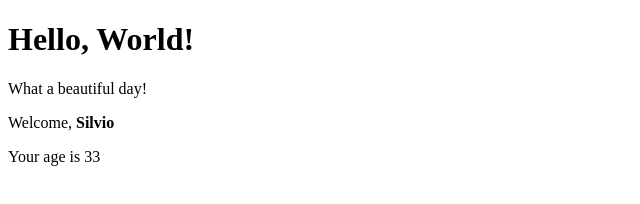
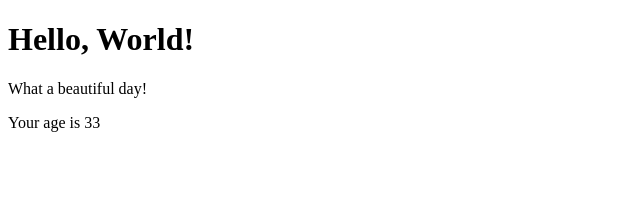
Before and after one commit to silviosmc/Esercizi_React, a React (Create React App) app: page / in a window 1280 px wide. Shown: the top 204 px of the page, without its empty margins (0-640 px from the left). Built offline with nearby package versions, Linux system fonts and the light colour scheme.

Commit message:
Conditional Rendering - 01

```diff
--- a/src/Welcome.js
+++ b/src/Welcome.js
@@ -5,13 +5,13 @@ export class Welcome extends React.Component {
     render(){
         return(
             <div>
-                <p>Welcome, {this.props.name}</p>
-                <Age age={this.props.age}/>
+                {this.props.age > 18 && <Age age={this.props.age}/>}
             </div>
         )
     }
 }
 
+
 Welcome.defaultProps = {
     name: "Guest"
   };
```
